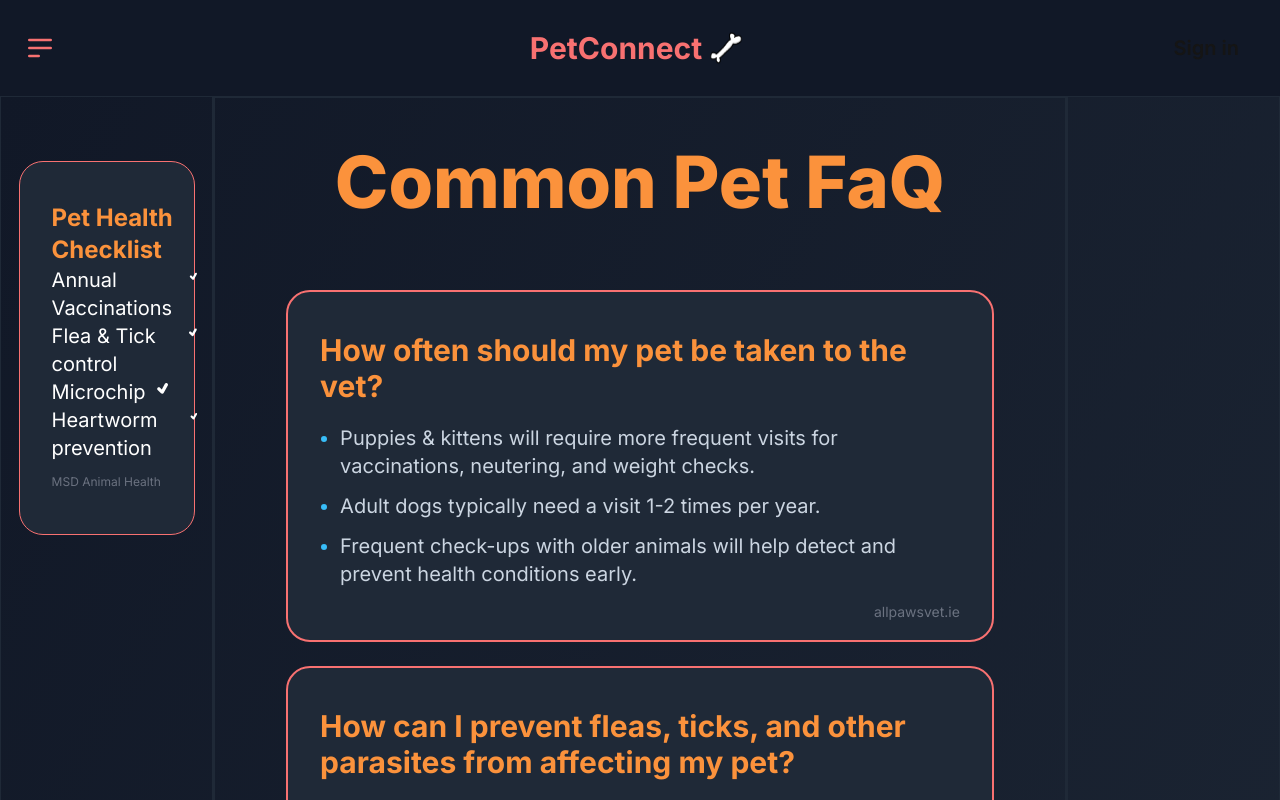
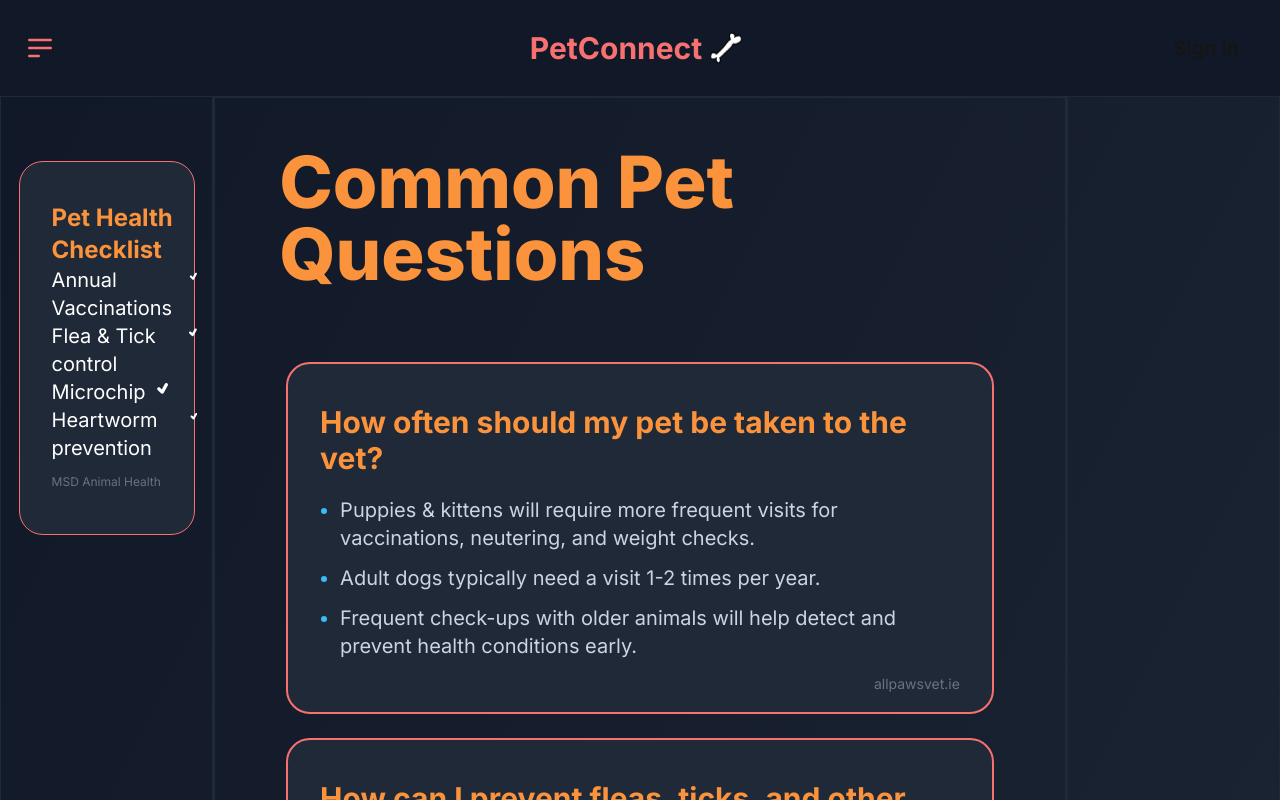
Before and after one commit to nezinauuu/Year4_FinalProject, a Next.js app in the folder year4project/: page /PetPractices in a window 1280 px wide. Shown: the top 800 px of the page. Built offline with nearby package versions, Linux system fonts and the light colour scheme; no server answers.

Commit message:
Update PetPractices

```diff
--- a/year4project/app/(main)/(routes)/PetPractices/page.tsx
+++ b/year4project/app/(main)/(routes)/PetPractices/page.tsx
@@ -65,7 +65,7 @@ const PetPractices = () => {
 
           <div className="min-h-screen lg:w-4/6 flex items-center  flex-col gap-6 border-2 border-gray-800">
             <h1 className="text-7xl justify-center flex py-12 font-extrabold px-16 text-orange-400">
-              Common Pet FaQ
+              Common Pet Questions
             </h1>
 
             <div className="w-5/6 border-2 rounded-3xl bg-gray-800 border-red-400 flex justify-start px-8 text-white lg:text-3xl text-2xl py-4">
```
